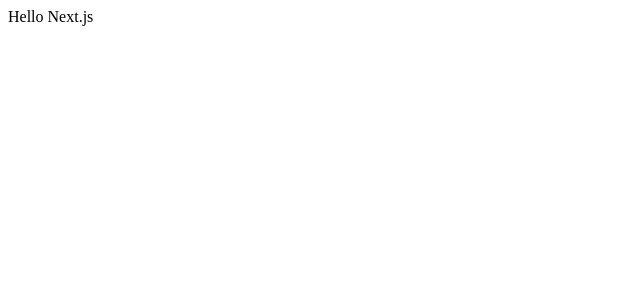
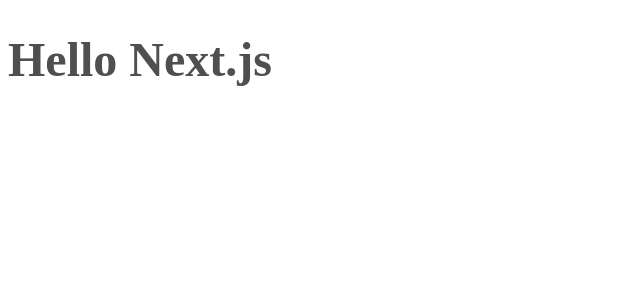
Before and after one commit to kevinshibuya/ignite-03-fundamentos-do-nextjs, a Next.js app: page / in a window 1280 px wide. Shown: the top 300 px of the page, without its empty margins (0-640 px from the left). Built offline with nearby package versions, Linux system fonts and the light colour scheme.

Commit message:
scoped styling with sass on next.js

```diff
--- a/package.json
+++ b/package.json
@@ -10,7 +10,8 @@
   "dependencies": {
     "next": "12.0.10",
     "react": "17.0.2",
-    "react-dom": "17.0.2"
+    "react-dom": "17.0.2",
+    "sass": "^1.49.7"
   },
   "devDependencies": {
     "@types/node": "^17.0.18",
--- a/src/pages/index.tsx
+++ b/src/pages/index.tsx
@@ -1,5 +1,9 @@
+import styles from '../styles/home.module.scss';
+
 export default function Home() {
   return (
-    <div>Hello Next.js</div>
+    <div>
+      <h1 className={styles.title}>Hello Next.js</h1>
+      </div>
   )
 }
--- /dev/null
+++ b/src/styles/home.module.scss
@@ -0,0 +1,4 @@
+.title {
+  font-size: 3rem;
+  color: #4f4f4f;
+}
```
Also changed, not shown: 1 other file (tests, documents, lock files or other folders).
